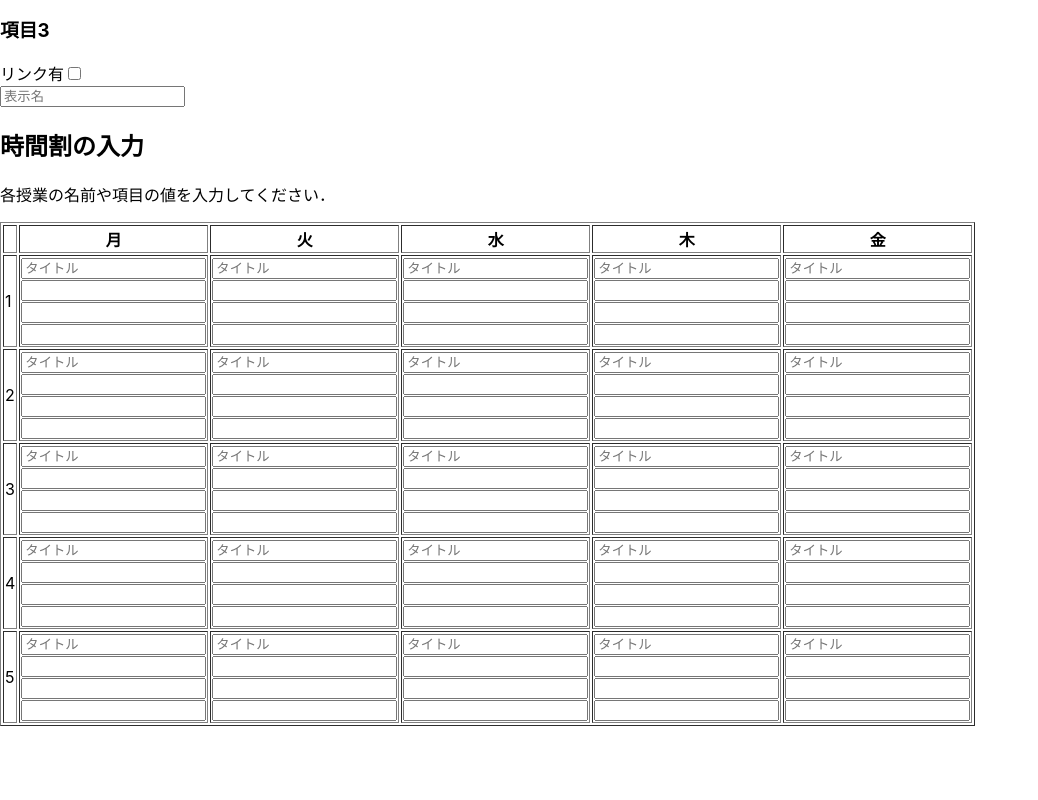
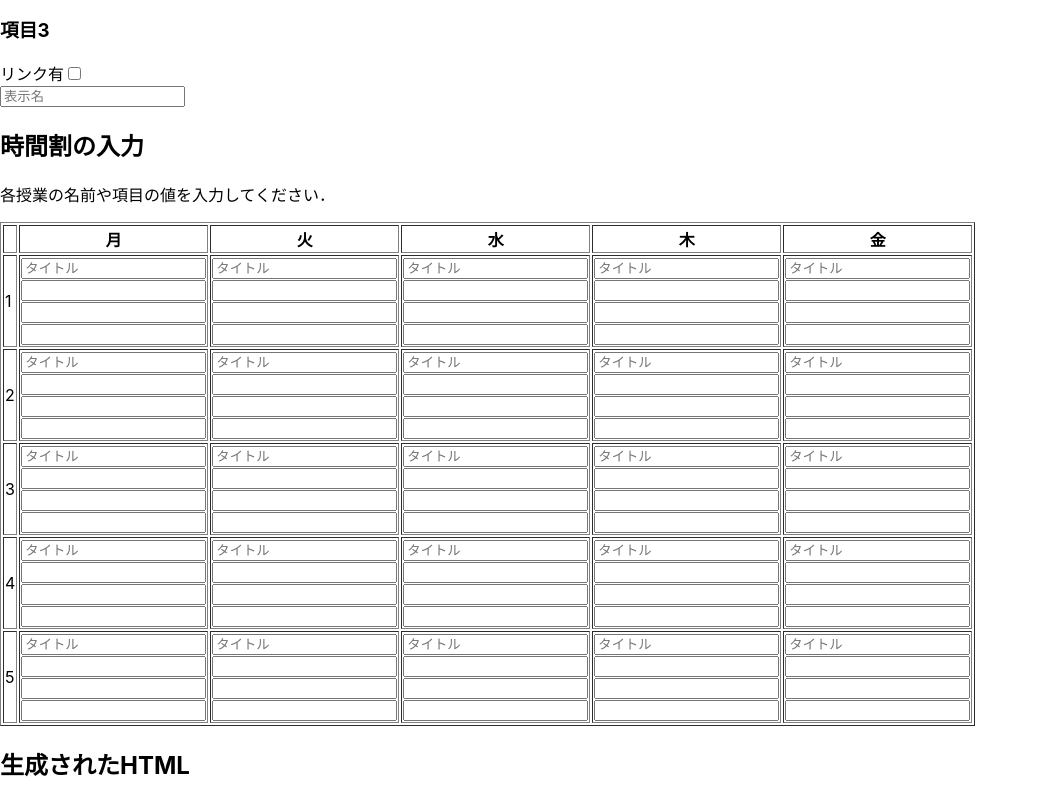
Before and after one commit to coldTOUFU/timesheet_generator, a React (Create React App) app: page / in a window 1280 px wide. Shown: the part 841-1641 px from the top of the page, without its empty margins (0-1038 px from the left). Before the commit the page ends 1567 px from the top, so only its background shows below. Built offline with nearby package versions, Linux system fonts and the light colour scheme.

Commit message:
出力されるhtml用の要素をガワだけ書いた。

```diff
--- a/src/App.tsx
+++ b/src/App.tsx
@@ -296,10 +296,17 @@ const EditTable: React.FC<EditTableProps> = (props) => {
   );
 }
 
+type GeneratedHTMLProps = {
+  table: TimeTable.Table
+}
+
+const GeneratedHTML: React.FC<GeneratedHTMLProps> = (props) => {
+  return (<div/>);
+}
+
 type TimeTableRendererState = {
   table: TimeTable.Table;
 }
-
 class TimeTableRenderer extends React.Component<{}, TimeTableRendererState> {
   constructor(props: {}) {
     super(props);
@@ -363,6 +370,7 @@ class TimeTableRenderer extends React.Component<{}, TimeTableRendererState> {
     const periodRanges = <PeriodRanges maxPeriod={tableContent.periodHeader.length} onPeriodChange={this.updatePeriodRanges}/>;
     const fieldItems = <FieldItems onFieldItemCheckBoxChange={this.updateFieldItemIsLink} onFieldItemNameChange={this.updateFieldItemName}/>;
     const editTable = <EditTable tableContent={tableContent} onEditFieldTitleChange={this.updateFieldTitle} onEditFieldItemChange={this.updateFieldItemValue}/>;
+    const generatedHTML = <GeneratedHTML table={this.state.table}/>;
 
     return (
       <>
@@ -386,6 +394,10 @@ class TimeTableRenderer extends React.Component<{}, TimeTableRendererState> {
           <h2>時間割の入力</h2>
           {editTable}
         </div>
+        <div>
+          <h2>生成されたHTML</h2>
+          {generatedHTML}
+        </div>
       </>
     );
   }
```
